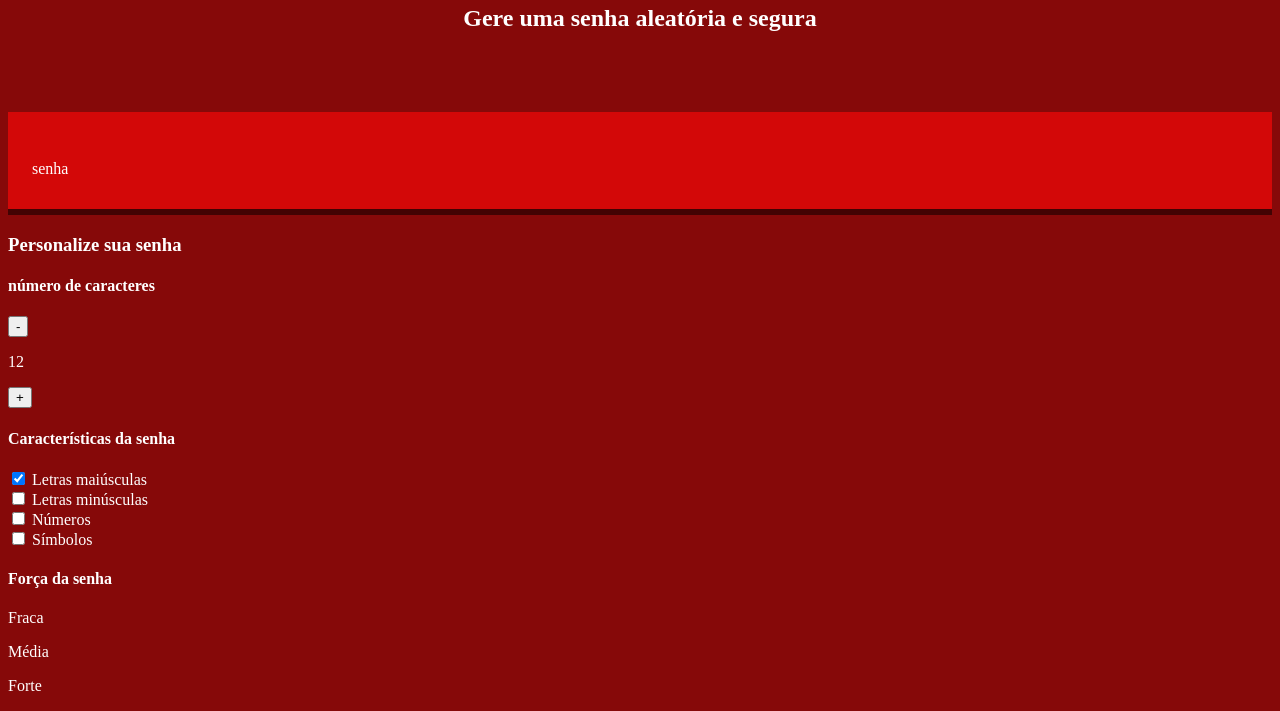
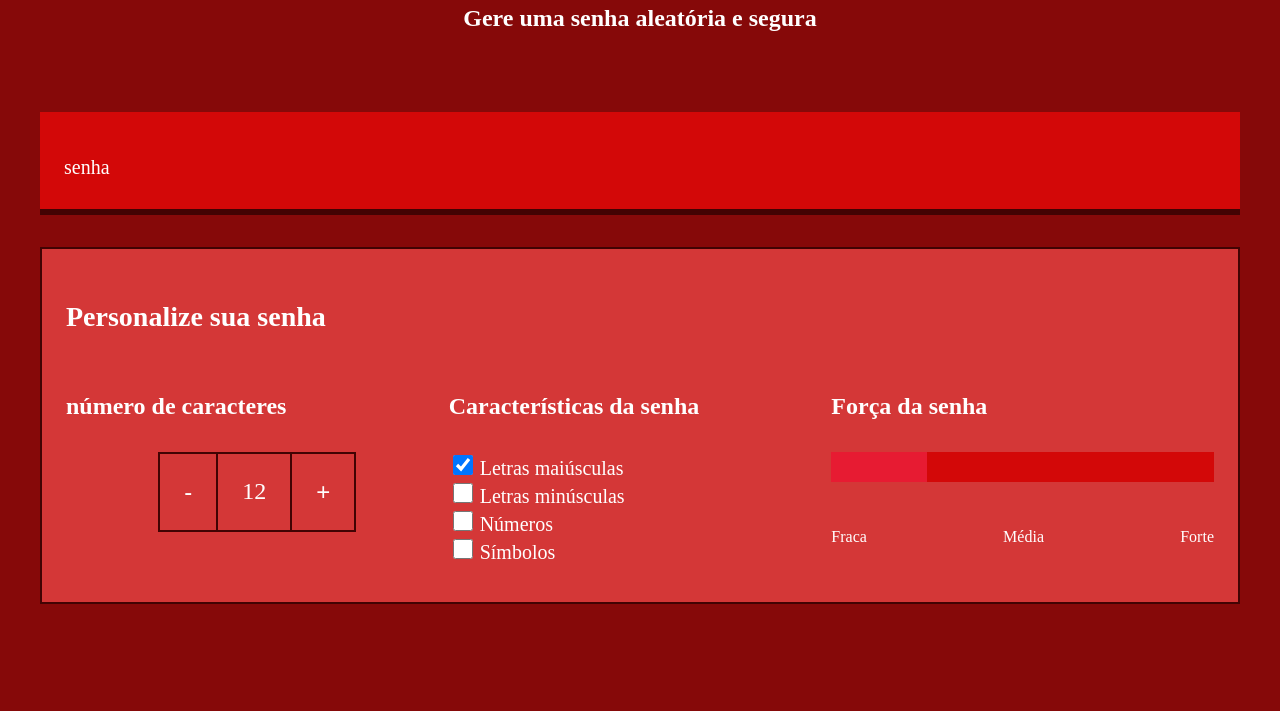
Before and after one commit to rsilvaa0/senha-segura, a plain HTML site: page index.html in a window 1280 px wide. Shown: the part 207-918 px from the top of the page. After the commit the page ends 819 px from the top, so only its background shows below. Drawn offline with Linux system fonts and the light colour scheme; a web font is replaced by a local one.

Commit message:
Add files via upload

```diff
--- a/style.css
+++ b/style.css
@@ -40,7 +40,7 @@ body {
 
 }
 
-#campo-senha{
+#campo-senha {
 
     background-color: var(--fundo-senha);
     border: none;
@@ -50,3 +50,109 @@ font-size: 40px;
     width: 70%;
 
 }
+
+#campo-senha:focus {
+    outline: none;
+}
+
+.conteudo {
+    max-width: 1200px;
+    margin: 0 auto;
+}
+
+.parametro {
+    background-color: var(--fundo-texto);
+    border: 2px solid var(--borda);
+    margin-top: 32px;
+    padding: 24px;
+}
+
+.parametro-titulo {
+    font-family: var(--roboto-mono);
+    font-size: 28px;
+}
+
+.parametro-senha__titulo {
+    font-size: 24px;
+}
+
+.parametro-coluna__senha {
+    display: flex;
+    flex-direction: column;
+    justify-content: center;
+}
+
+.parametro-senha {
+    width: 50%;
+    margin: 0 auto;
+}
+
+.parametro-senha-botoes {
+    display: flex;
+    justify-content: center;
+}
+
+.parametro-senha__botao {
+    background-color: var(--fundo-texto);
+    color: var(--branco);
+    border: 2px solid var(--borda);
+    padding: 24px;
+    font-size: 24px;
+    cursor: pointer;
+}
+
+.parametro-senha__texto {
+    padding: 24px;
+    border-top: 2px solid var(--borda);
+    border-bottom: 2px solid var(--borda);
+    margin: 0;
+    font-size: 24px;
+}
+
+label {
+    font-size: 20px;
+}
+
+.checkbox {
+    width: 20px;
+    height: 20px;
+    cursor: pointer;
+}
+
+.barra {
+    background-color: var(--fundo-senha);
+    height: 30px;
+    width: 100%;
+}
+
+.forca {
+    height: 30px;
+    position: relative;
+    bottom: 30px;
+}
+
+.fraca {
+    width: 25%;
+    background-color: #E71B32;
+}
+
+.media {
+    background-color: #FAF408;
+    width: 50%;
+}
+
+.forte {
+    background-color: #00FF85;
+    width: 100%;
+}
+
+.parametro-senha-textos {
+    display: flex;
+    justify-content: space-between;
+}
+
+@media screen and ( min-width: 768px) {
+    .parametro-coluna__senha {
+        flex-direction: row;
+    }
+}
```
Lines whose indentation alone changed are shown as unchanged.
